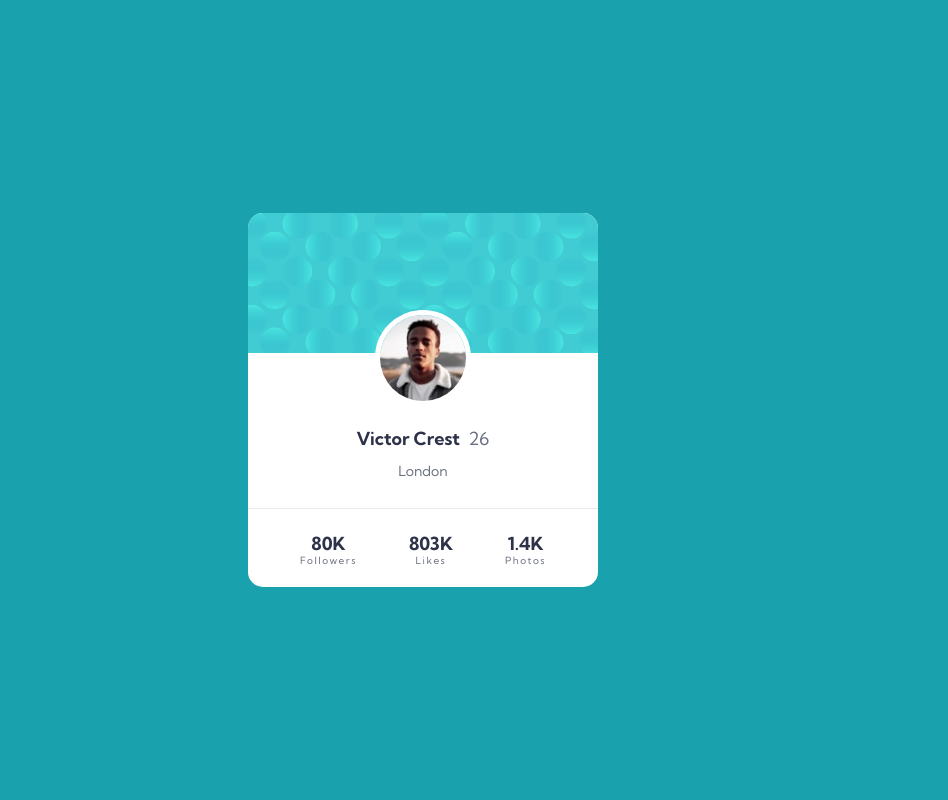
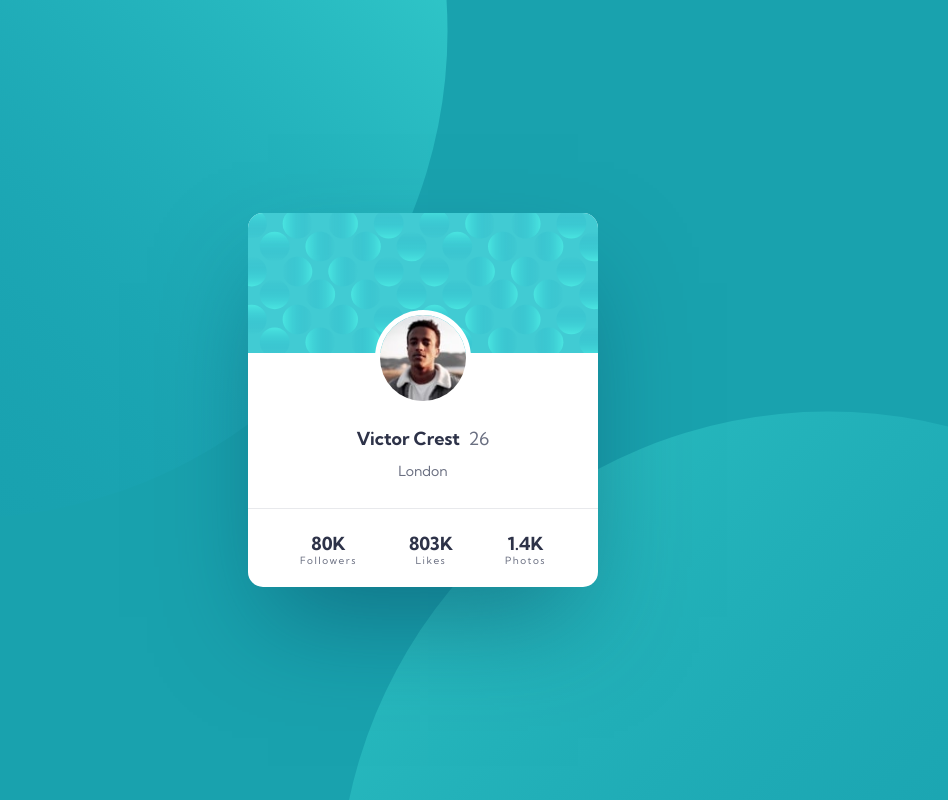
Before and after one commit to anibolokadze/Profile-card-component, a plain HTML site: page index.html in a window 1536 px wide. Shown: the whole page, without its empty margins (345-1293 px from the left). Drawn offline with Linux system fonts and the light colour scheme.

Commit message:
responsive, background

```diff
--- a/style.css
+++ b/style.css
@@ -18,10 +18,14 @@ body{
     display: flex;
     justify-content: center;
     align-items: center;
-}
-.bg-top,
-.bg-bottom{
-    width: 100%;
+
+    background-image: url(images/bg-pattern-top.svg), url(images/bg-pattern-bottom.svg);
+    background-repeat: no-repeat;
+    background-position:
+                        left calc(50% - 520px)
+                        top calc(50% - 370px),
+                        left calc(50% + 460px)
+                        top calc(50% + 500px);
 }
 
 
@@ -33,6 +37,7 @@ body{
     background:white;
     border-radius: 15px;
     overflow: hidden;
+    box-shadow: 0px 50px 100px -20px rgba(8, 70, 94, 0.504835);
 }
 .bg-card img{
     width: 100%;
@@ -114,6 +119,13 @@ body{
 
 
 @media (min-width:1440px) {
+    body{
+        background-position:
+            left calc(60% - 520px)
+            top calc(50% - 370px),
+            left calc(40% + 460px)
+            top calc(50% + 500px);
+    }
     .main-container{
         max-width: 350px;
         height: 374px;
```
Also changed, not shown: index.html (+0 -2 lines).
